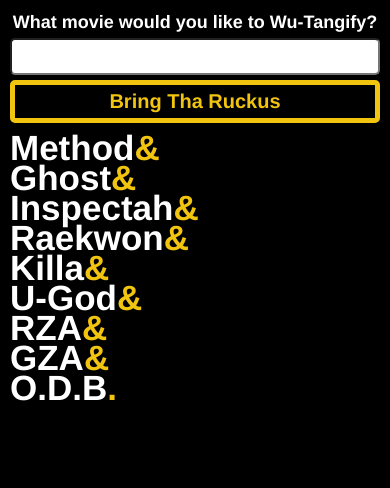
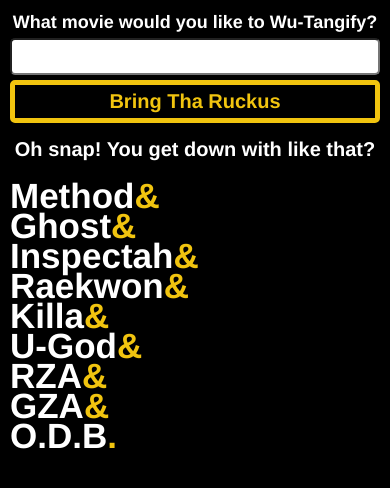
Before and after one commit to proudfeet/wutangify, a plain HTML site: page index.html in a window 390 px wide. Drawn offline with nearby package versions, Linux system fonts and the light colour scheme.

Commit message:
angular functionality added, modified some of the responsive part of the design to accomodate

```diff
--- a/app.js
+++ b/app.js
@@ -1,6 +1,7 @@
 movieApp = {};
 
 movieApp.apiKey = "12e9e2de03ebd1a7c3cfa3857fde0e3f";
+
 
 
 movieApp.searchMovie = function(){
@@ -47,7 +48,6 @@ movieApp.init = function(){
 // JQuery doc ready, with init function called
 $(function(){
 
-
 	$('input[type=submit]').on('click',function(){
 		movieApp.movieTitle = $('input[type=text]').val();
 		movieApp.init();
--- a/index.html
+++ b/index.html
@@ -1,6 +1,6 @@
 <!doctype html>
 <html ng-app>
-<head>
+<head lang="en">
 	<link rel="stylesheet" href="style.css">
 	<link rel="icon" href="wutanglogo.png">
 	<meta charset="UTF-8">
@@ -11,12 +11,13 @@
 
 	<form action="">
 		<label for="movietitle">What movie would you like to Wu-Tangify?</label>
-		<input class="movietitle" id="movietitle" type="text" name="movietitle">
+		<input class="movietitle" id="movietitle" type="text" name="movietitle" ng-model="movietitle">
 		<input id="submit-movie" type="submit" for="movietitle" value="Bring Tha Ruckus">
 	</form>
 
 
 
+	<p>Oh snap! You get down with {{movietitle}} like that?</p>
 
 	<ul class="names">
 		<li><span class="name0">Method</span><span class="punctuation">&</span></li>
@@ -31,6 +32,7 @@
 	</ul>
 
 
+
 	<script src="https://ajax.googleapis.com/ajax/libs/jquery/1.10.2/jquery.min.js"></script>
 	<script src="https://ajax.googleapis.com/ajax/libs/angularjs/1.3.0-beta.10/angular.min.js"></script>
 	<script src="app.js"></script>
--- a/style.scss
+++ b/style.scss
@@ -38,6 +38,11 @@ input[type=reset],input[type=submit]{-webkit-appearance:button;cursor:pointer;}b
 	 	}
 	}
 
+ 	p {
+ 		margin: 0;
+ 		font-size: 40px;
+ 		text-align: center;
+ 	}
 
  	ul.names {
  		margin: 25px 0 0 0;
@@ -50,6 +55,7 @@ input[type=reset],input[type=submit]{-webkit-appearance:button;cursor:pointer;}b
 		}
  	}
 
+
 /* Portrait tablet and small desktops */
 @media (max-width: 940px) {
 
@@ -57,14 +63,15 @@ input[type=reset],input[type=submit]{-webkit-appearance:button;cursor:pointer;}b
 		font-size: 18px;
 	}
 
+	p {
+		font-size: 30px;
+	}
+
 	ul.names {
 		font-size: 70px;
 		line-height: 60px;
 	}
 }
-
-
-
 
 
 /* Landscape phone to portrait tablet */
@@ -118,9 +125,15 @@ input[type=reset],input[type=submit]{-webkit-appearance:button;cursor:pointer;}b
 		margin: 5px 0 0 0;
 	}
 
+	p {
+		margin-top: 85px;
+		padding: 10px;
+		font-size: 20px;
+	}
+
 	ul.names {
 		padding: 0 0 0 10px;
-		margin: 90px 0 0 0;
+		margin: 10px 0 0 0;
 		font-size: 35px;
 		line-height: 30px;
 	}
```
Also changed, not shown: style.css.
